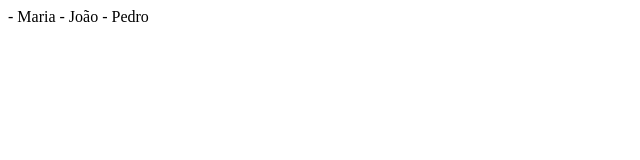
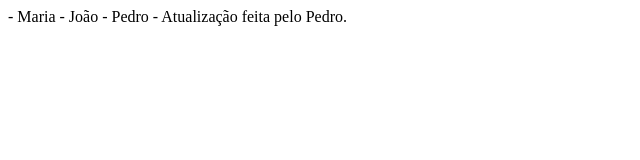
Before and after one commit to IngridBarros0307/projeto-2b, a plain HTML site: page index.html in a window 1280 px wide. Shown: the whole page, without its empty margins (0-640 px from the left). Drawn offline with Linux system fonts and the light colour scheme.

Commit message:
Versão p

```diff
--- a/index.html
+++ b/index.html
@@ -10,5 +10,6 @@
     - Maria
     - João
     - Pedro
+    - Atualização feita pelo Pedro.
 </body>
 </html>
```
